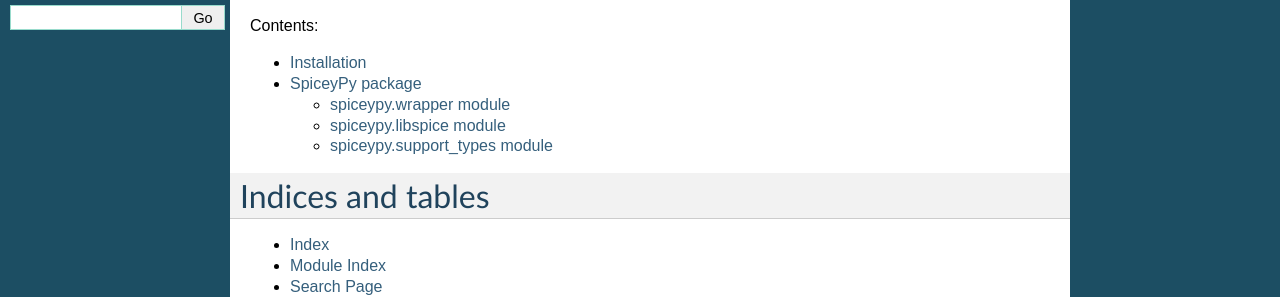
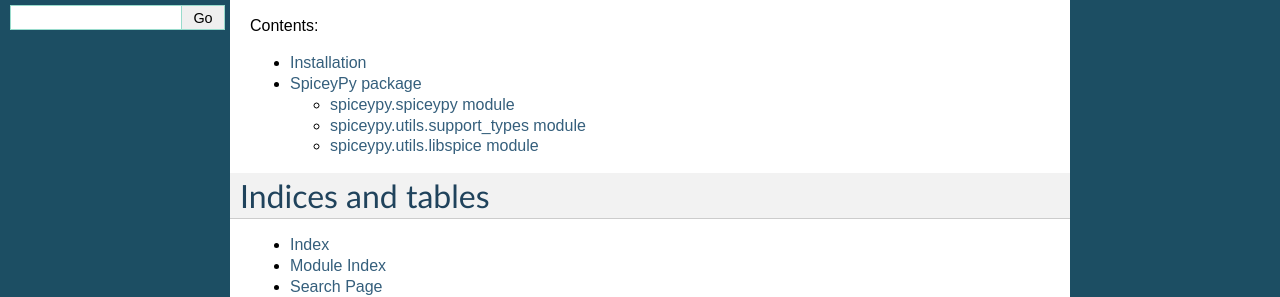
Before and after one commit to AndrewAnnex/SpiceyPy, a Sphinx documentation site: the page built from docs/index.rst, in a window 1280 px wide. Shown: the part 274-571 px from the top of the page. Built offline with Sphinx 7.4.7, drawn with Linux system fonts in a browser that asks for light colours.

Commit message:
broke docs

```diff
--- a/docs/SpiceyPy.rst
+++ b/docs/SpiceyPy.rst
@@ -1,26 +1,26 @@
 SpiceyPy package
 ================
 
-spiceypy.wrapper module
------------------------
+spiceypy.spiceypy module
+------------------------
 
-.. automodule:: spiceypy.wrapper
+.. automodule:: spiceypy.spiceypy
     :members:
     :undoc-members:
     :show-inheritance:
 
-spiceypy.libspice module
-------------------------
+spiceypy.utils.support_types module
+-----------------------------------
 
-.. automodule:: spiceypy.libspice
+.. automodule:: spiceypy.utils.support_types
     :members:
     :undoc-members:
     :show-inheritance:
 
-spiceypy.support_types module
------------------------------
+spiceypy.utils.libspice module
+------------------------------
 
-.. automodule:: spiceypy.support_types
+.. automodule:: spiceypy.utils.libspicehelper
     :members:
     :undoc-members:
     :show-inheritance:
```
